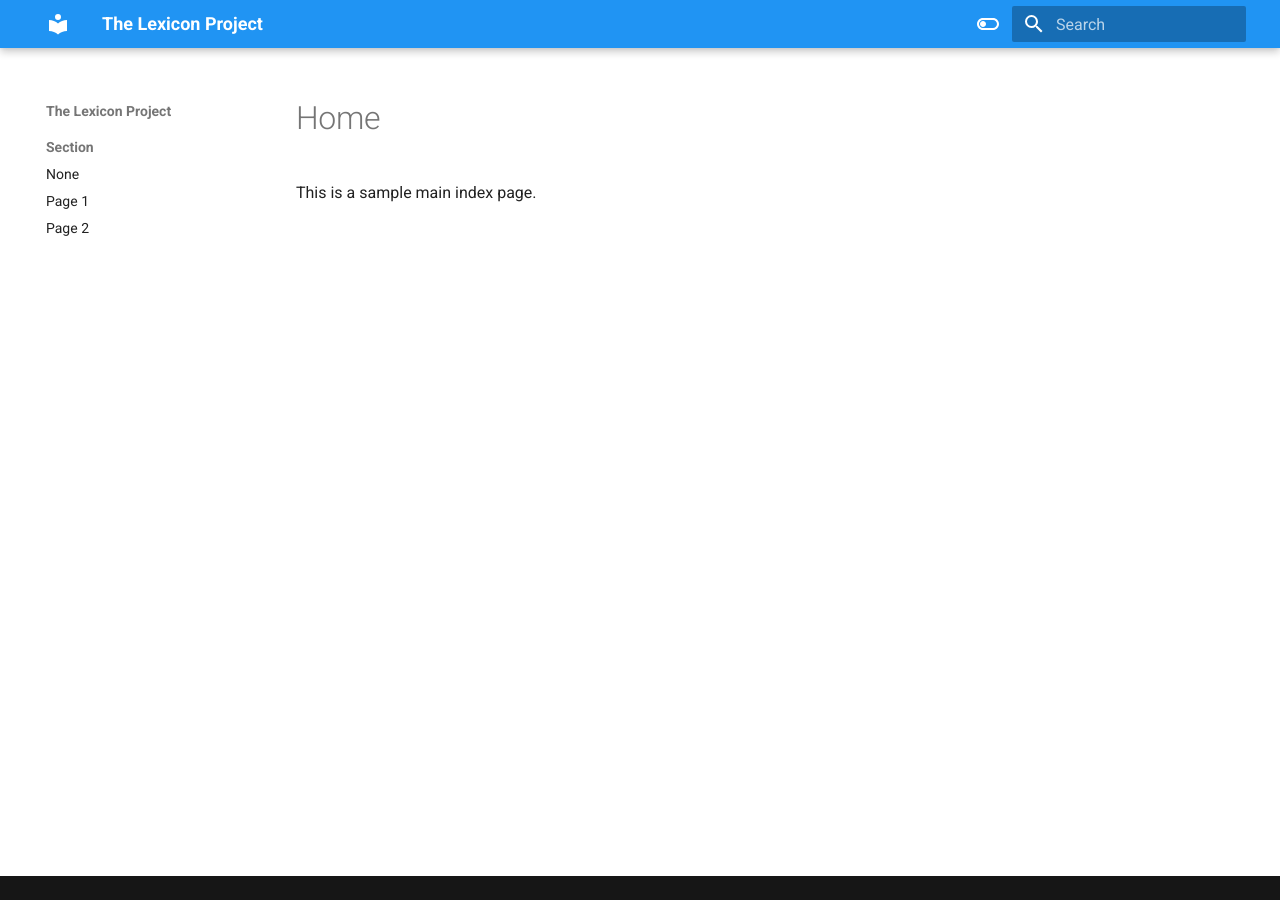
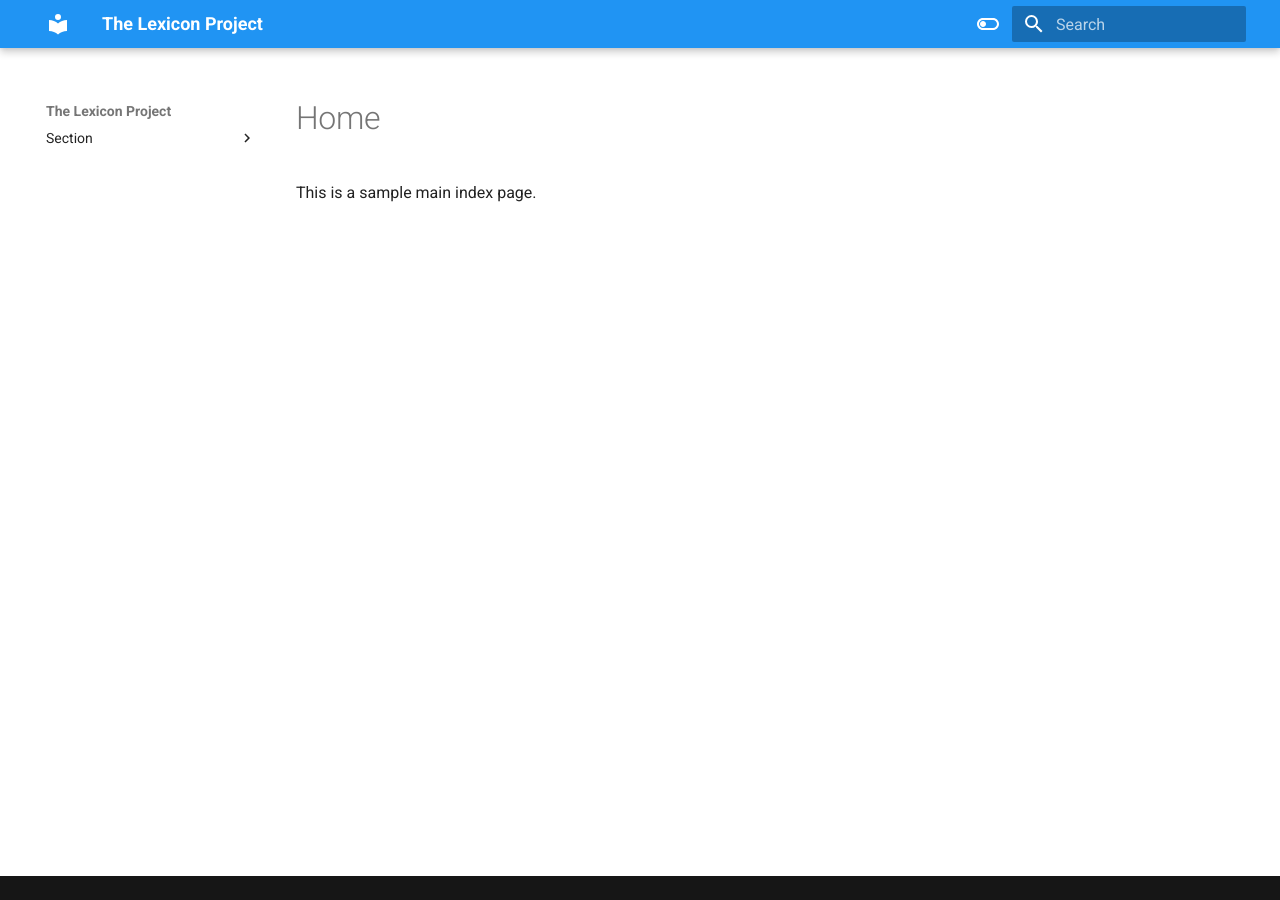
Before and after one commit to Tindalos/Lexicon, an MkDocs documentation site: the page built from docs/index.md, in a window 1280 px wide. Built offline with MkDocs 1.6.1 and Material for MkDocs 9.7.7, drawn with Linux system fonts in a browser that asks for light colours.

Commit message:
Update mkdocs.yml

```diff
--- a/mkdocs.yml
+++ b/mkdocs.yml
@@ -29,11 +29,15 @@ theme:
       info: material/cloud-alert
 
     features:
-      - navigation.instant
-      - navigation.expand
+#      - navigation.instant
+#      ^ Loads the whole site at once, preventing constant reloads
+#      - navigation.expand
+#      ^ Auto-expands the sections area
       - navigation.indexes
-      - navigation.top
-      - navigation.sections
+#     ^ Displays index pages for section directories
+#      - navigation.top
+#      ^ Creates a 'Back-to-top' button
+#      - navigation.sections
 
 nav:
   - Section:
```
